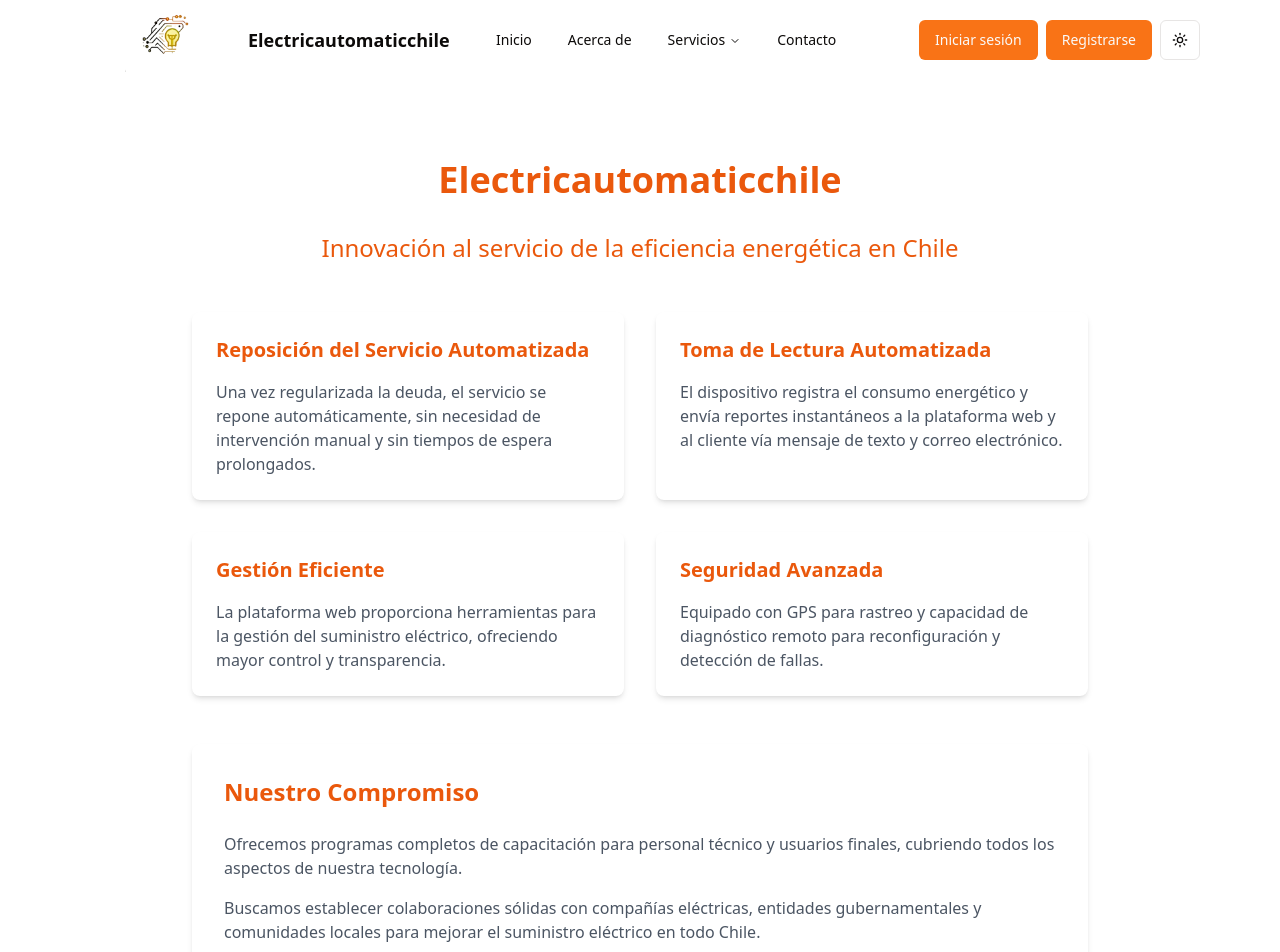
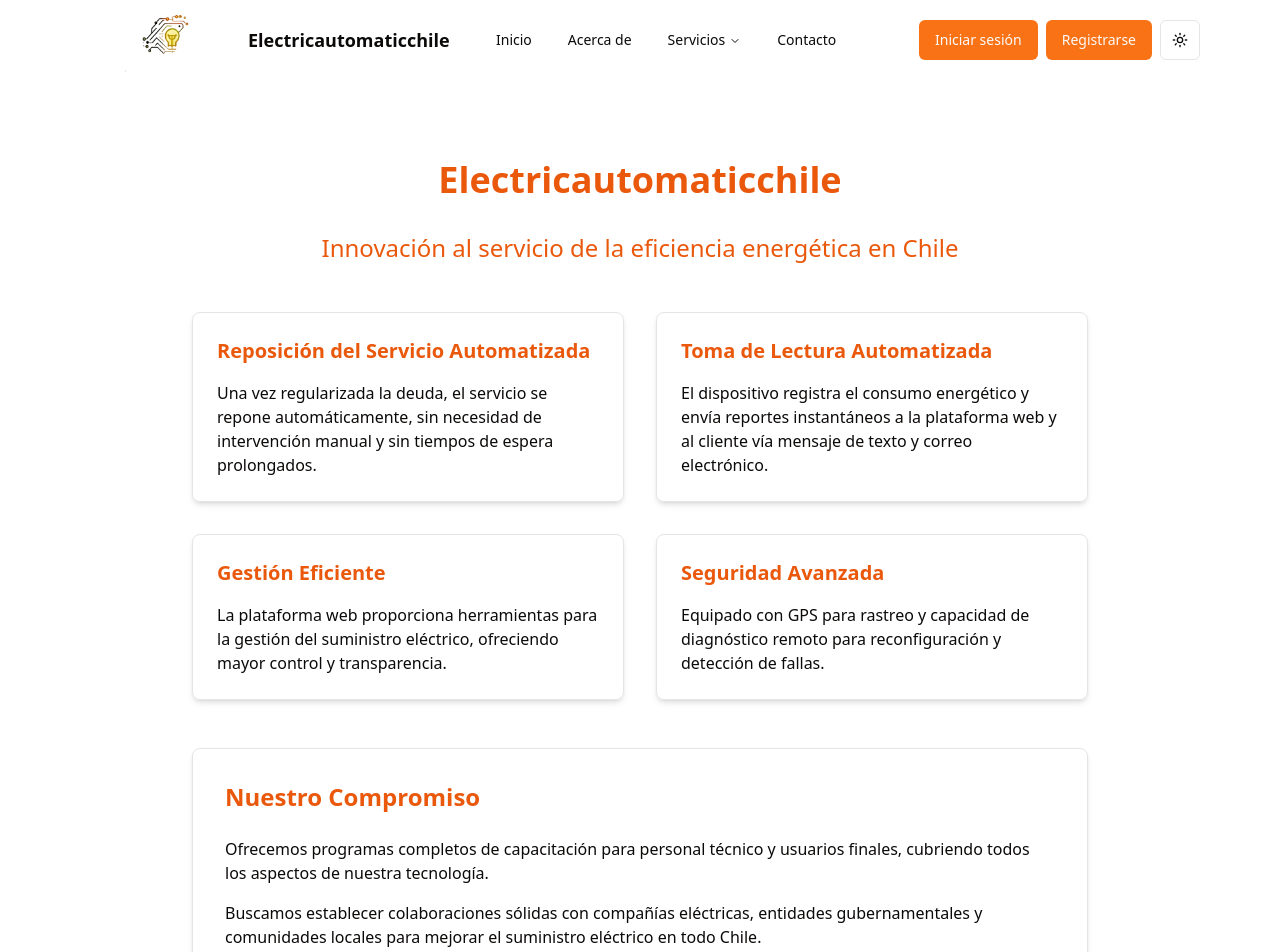
Before and after one commit to electricautomaticchile/electricautomaticchile, a Next.js app: page /acercade in a window 1280 px wide. Shown: the top 952 px of the page. Built offline with nearby package versions, Linux system fonts and the light colour scheme.

Commit message:
Se modifico el diseño

```diff
--- a/app/acercade/page.tsx
+++ b/app/acercade/page.tsx
@@ -13,41 +13,41 @@ export default function AcercaDePage() {
 
         <div className="grid gap-8 md:grid-cols-2">
           {/* Características principales */}
-          <div className="bg-white p-6 rounded-lg shadow-md">
+          <div className="p-6 rounded-lg shadow-md hover:shadow-orange-500 hover:border-orange-500 border transition-all duration-300">
             <h3 className="text-xl font-semibold text-orange-600 mb-4">
               Reposición del Servicio Automatizada
             </h3>
-            <p className="text-gray-600">
+            <p>
               Una vez regularizada la deuda, el servicio se repone automáticamente,
               sin necesidad de intervención manual y sin tiempos de espera prolongados.
             </p>
           </div>
 
-          <div className="bg-white p-6 rounded-lg shadow-md">
+          <div className="p-6 rounded-lg shadow-md hover:shadow-orange-500 hover:border-orange-500 border transition-all duration-300">
             <h3 className="text-xl font-semibold text-orange-600 mb-4">
               Toma de Lectura Automatizada
             </h3>
-            <p className="text-gray-600">
+            <p>
               El dispositivo registra el consumo energético y envía reportes instantáneos
               a la plataforma web y al cliente vía mensaje de texto y correo electrónico.
             </p>
           </div>
 
-          <div className="bg-white p-6 rounded-lg shadow-md">
+          <div className="p-6 rounded-lg shadow-md hover:shadow-orange-500 hover:border-orange-500 border transition-all duration-300">
             <h3 className="text-xl font-semibold text-orange-600 mb-4">
               Gestión Eficiente
             </h3>
-            <p className="text-gray-600">
+            <p>
               La plataforma web proporciona herramientas para la gestión del suministro
               eléctrico, ofreciendo mayor control y transparencia.
             </p>
           </div>
 
-          <div className="bg-white p-6 rounded-lg shadow-md">
+          <div className="p-6 rounded-lg shadow-md hover:shadow-orange-500 hover:border-orange-500 border transition-all duration-300">
             <h3 className="text-xl font-semibold text-orange-600 mb-4">
               Seguridad Avanzada
             </h3>
-            <p className="text-gray-600">
+            <p>
               Equipado con GPS para rastreo y capacidad de diagnóstico remoto
               para reconfiguración y detección de fallas.
             </p>
@@ -55,11 +55,11 @@ export default function AcercaDePage() {
         </div>
 
         {/* Sección adicional */}
-        <div className="mt-12 bg-white p-8 rounded-lg shadow-md">
+        <div className="mt-12 p-8 rounded-lg shadow-md hover:shadow-orange-500 hover:border-orange-500 border transition-all duration-300">
           <h3 className="text-2xl font-semibold text-orange-600 mb-6">
             Nuestro Compromiso
           </h3>
-          <div className="space-y-4 text-gray-600">
+          <div className="space-y-4">
             <p>
               Ofrecemos programas completos de capacitación para personal técnico
               y usuarios finales, cubriendo todos los aspectos de nuestra tecnología.
```
